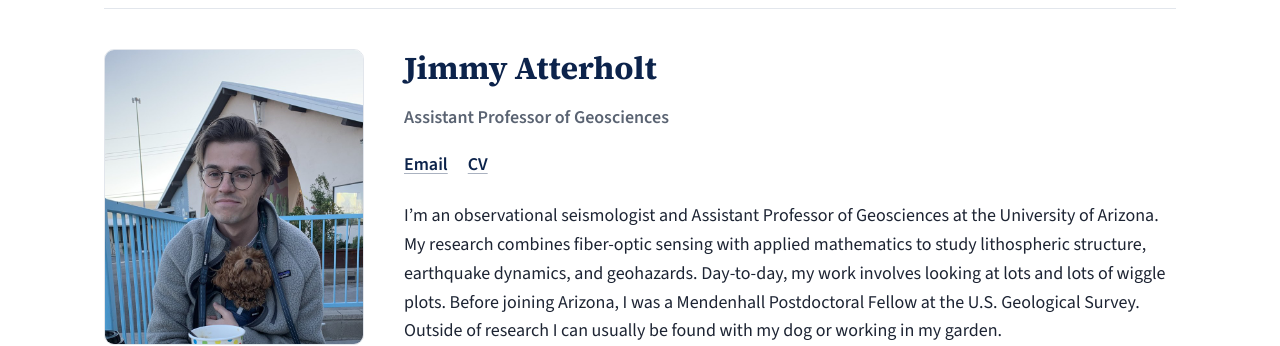
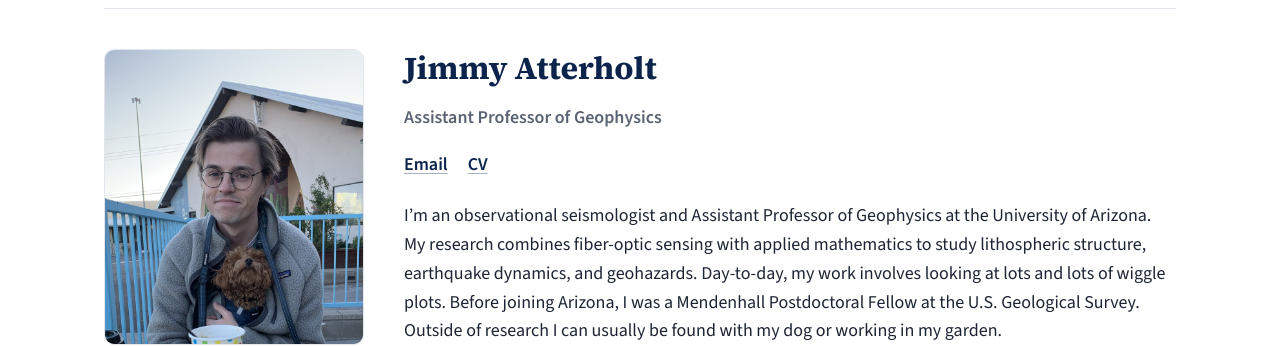
Before and after one commit to atterholt/atterholt.github.io, a Jekyll site: the page built from group.html, in a window 1280 px wide and 1334 px high. Shown: the part 220-566 px from the top of the window. Built offline with Jekyll 4.4.1, drawn with Linux system fonts in a browser that asks for light colours.

Commit message:
Correct title to Assistant Professor of Geophysics
Co-Authored-By: Claude Opus 5.5 <noreply@anthropic.com>
Claude-Session: https://claude.ai/code/session_01KCPxryDmiUe5yxEw3DA242

```diff
--- a/_data/people.yml
+++ b/_data/people.yml
@@ -9,12 +9,12 @@
 
 pi:
   name: Jimmy Atterholt
-  title: Assistant Professor of Geosciences
+  title: Assistant Professor of Geophysics
   photo: /assets/img/web/atterholt.jpg
   email: atterholt@arizona.edu
   cv: /assets/img/Atterholt_CV_2026.pdf
   bio: >-
-    I'm an observational seismologist and Assistant Professor of Geosciences at the University of
+    I'm an observational seismologist and Assistant Professor of Geophysics at the University of
     Arizona. My research combines fiber-optic sensing with applied mathematics to study lithospheric
     structure, earthquake dynamics, and geohazards. Day-to-day, my work involves looking at lots and
     lots of wiggle plots. Before joining Arizona, I was a Mendenhall Postdoctoral Fellow at the U.S.
```
